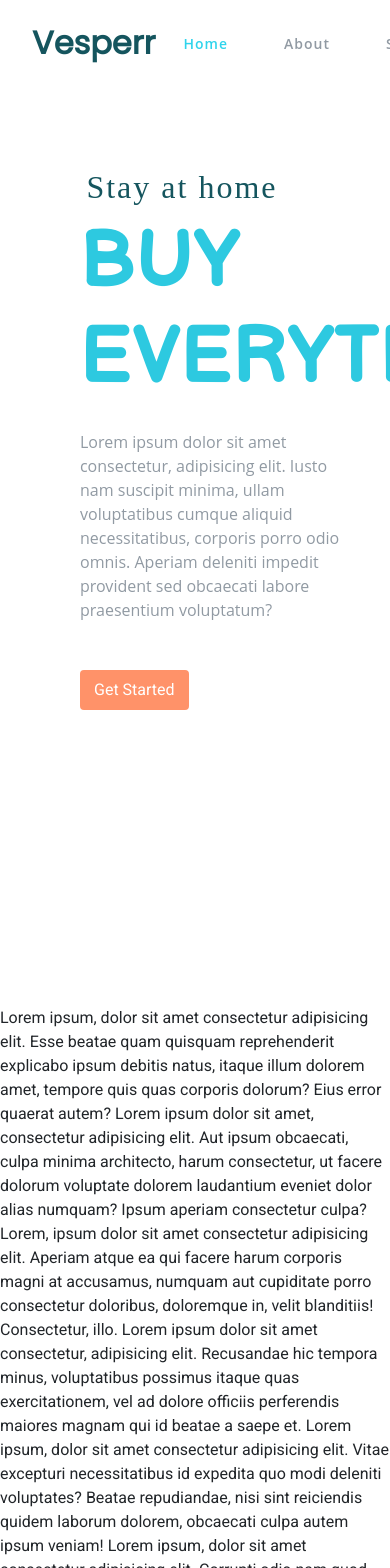
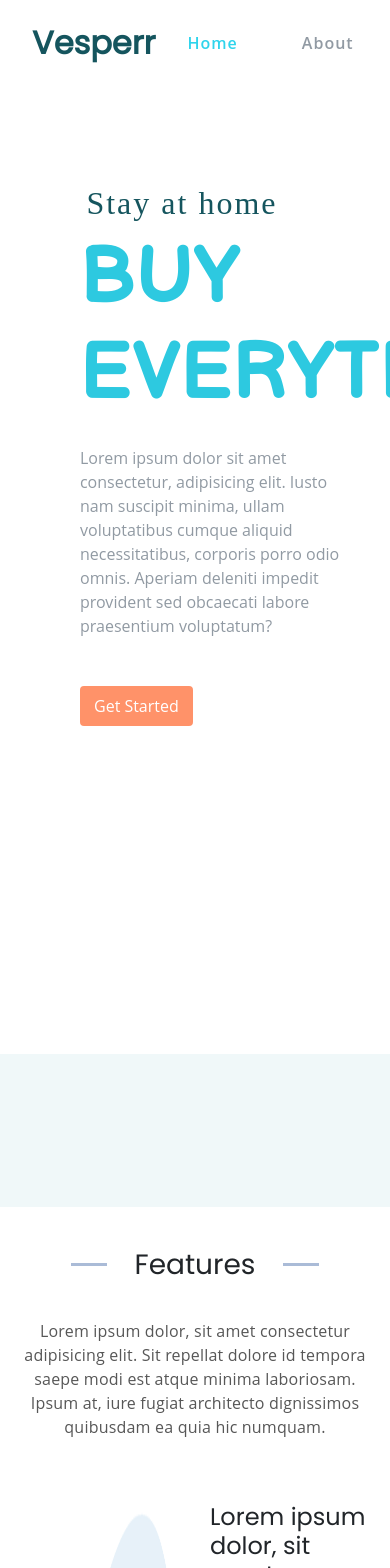
Before and after one commit to Nin10820/project-smarthome, a Vue app: page / in a window 390 px wide. Shown: the top 1568 px of the page. Built offline with nearby package versions, Linux system fonts and the light colour scheme; a web font is replaced by a local one.

Commit message:
Clients + Features

```diff
--- a/package.json
+++ b/package.json
@@ -14,9 +14,11 @@
     "aos": "^3.0.0-beta.6",
     "bootstrap": "^4.5.0",
     "core-js": "^3.6.5",
+    "countup.js": "^2.0.5",
     "jquery": "^3.5.1",
     "popper.js": "^1.16.1",
     "vue": "^2.6.11",
+    "vue-countup-v2": "^4.0.0",
     "vue-router": "^3.2.0"
   },
   "devDependencies": {
--- a/src/components/Navbar.vue
+++ b/src/components/Navbar.vue
@@ -90,6 +90,8 @@ nav {
   background: white;
   transition: 0.5s;
   z-index: 1;
+  border-radius: 5px;
+
 
   .logo {
     font-size: 2em;
@@ -132,7 +134,7 @@ nav.scrolled {
   color: #919aa3;
   padding: 0 2em;
   transition: 0.5s;
-  font-size: 14px;
+  font-size: 1em;
   font-family: "Open Sans", sans-serif;
   font-weight: 600;
   letter-spacing: 1px;
--- a/src/views/Home.vue
+++ b/src/views/Home.vue
@@ -28,10 +28,116 @@
     <!-- End Hero -->
 
     <!-- ======= Clients Section ======= -->
+    <section id="clients" class="clients">
+      <div class="container">
+        <div class="row">
+          <div class="col-lg-2 col-md-4 col-6">
+            <img
+              src="../assets/images/clients/client-1.png"
+              class="img-fluid"
+              alt
+              data-aos="zoom-in"
+            />
+          </div>
 
+          <div class="col-lg-2 col-md-4 col-6">
+            <img
+              src="../assets/images/clients/client-2.png"
+              class="img-fluid"
+              alt
+              data-aos="zoom-in"
+              data-aos-delay="100"
+            />
+          </div>
+
+          <div class="col-lg-2 col-md-4 col-6">
+            <img
+              src="../assets/images/clients/client-3.png"
+              class="img-fluid"
+              alt
+              data-aos="zoom-in"
+              data-aos-delay="200"
+            />
+          </div>
+
+          <div class="col-lg-2 col-md-4 col-6">
+            <img
+              src="../assets/images/clients/client-4.png"
+              class="img-fluid"
+              alt
+              data-aos="zoom-in"
+              data-aos-delay="300"
+            />
+          </div>
+
+          <div class="col-lg-2 col-md-4 col-6">
+            <img
+              src="../assets/images/clients/client-5.png"
+              class="img-fluid"
+              alt
+              data-aos="zoom-in"
+              data-aos-delay="400"
+            />
+          </div>
+
+          <div class="col-lg-2 col-md-4 col-6">
+            <img
+              src="../assets/images/clients/client-6.png"
+              class="img-fluid"
+              alt
+              data-aos="zoom-in"
+              data-aos-delay="500"
+            />
+          </div>
+        </div>
+      </div>
+    </section>
     <!-- End Clients Section -->
 
-    <section>
+    <!-- ======= Features Section ======= -->
+    <section class="features container">
+      <h3>Features</h3>
+      <p
+        class="text-center"
+      >Lorem ipsum dolor, sit amet consectetur adipisicing elit. Sit repellat dolore id tempora saepe modi est atque minima laboriosam. Ipsum at, iure fugiat architecto dignissimos quibusdam ea quia hic numquam.</p>
+      <div class="features-main row py-5">
+        <img src="../assets/images/features-1.png" alt class="img-fluid col-6" />
+        <div class="col-6">
+          <h4 class="font-weight-">Lorem ipsum dolor, sit amet consectetur adipisicing elit.</h4>
+          <p
+            class="font-italic"
+          >Lorem ipsum dolor sit amet consectetur adipisicing elit. Quibusdam excepturi accusantium maxime quia, adipisci illo earum harum sequi dolore aliquid, officia</p>
+          <ul>
+            <li>quos perferendis nobis nesciunt officiis laborum fugit nam modi.</li>
+            <li>quos perferendis nobis nesciunt officiis laborum fugit nam modi.</li>
+            <li>quos perferendis nobis nesciunt officiis laborum fugit nam modi.</li>
+          </ul>
+          <p>Lorem ipsum dolor sit, amet consectetur adipisicing elit. Facilis sapiente maxime error accusantium totam a ratione eveniet commodi eligendi!</p>
+        </div>
+      </div>
+      <div class="row">
+        <div class="feature-item col-sm-3">
+          <ICountUp :endVal="108" class="feature-item__val" />
+          <div>Clients</div>
+        </div>
+        <div class="feature-item col-sm-3">
+          <ICountUp :endVal="29" class="feature-item__val" />
+          <div>Clients</div>
+        </div>
+        <div class="feature-item col-sm-3">
+          <ICountUp :endVal="8" class="feature-item__val" />
+          <div>Clients</div>
+        </div>
+        <div class="feature-item col-sm-3">
+          <ICountUp :endVal="2612" class="feature-item__val" />
+          <div>Clients</div>
+        </div>
+      </div>
+    </section>
+
+    <!-- End Features Section -->
+
+    <section class="mt-3">
       <p>
         Lorem ipsum, dolor sit amet consectetur adipisicing elit. Esse beatae quam quisquam reprehenderit explicabo ipsum debitis natus, itaque illum dolorem amet, tempore quis quas corporis dolorum? Eius error quaerat autem?
         Lorem ipsum dolor sit amet, consectetur adipisicing elit. Aut ipsum obcaecati, culpa minima architecto, harum consectetur, ut facere dolorum voluptate dolorem laudantium eveniet dolor alias numquam? Ipsum aperiam consectetur culpa?
@@ -99,17 +205,31 @@
 <script>
 // @ is an alias to /src
 // import HelloWorld from '@/components/HelloWorld.vue'
+import ICountUp from "vue-countup-v2";
 
 export default {
   name: "Home",
   components: {
     // HelloWorld
+    ICountUp
   }
 };
 </script>
 <style lang="scss">
 @import url("https://fonts.googleapis.com/css2?family=Balsamiq+Sans:wght@700&display=swap");
 @import url("https://fonts.googleapis.com/css2?family=MuseoModerno&display=swap");
+
+* {
+  font-family: "Open Sans", sans-serif;
+}
+
+h1,
+h2,
+h3,
+h4 {
+  font-family: "Poppins", sans-serif;
+}
+
 .home {
   margin-top: 4em;
 
@@ -117,7 +237,7 @@ export default {
     position: relative;
     width: 100%;
 
-    padding: 5em 0 5em 5em;
+    padding: 6em 0 7em 5em;
 
     h1 {
       text-transform: uppercase;
@@ -169,5 +289,68 @@ export default {
       }
     }
   }
+
+  .clients {
+    position: relative;
+    background: #e1f1f381;
+    padding: 1.5em 0;
+
+    img {
+      cursor: pointer;
+      height: 35px;
+      opacity: 0.3;
+      filter: grayscale(90%);
+      transition: filter 2s;
+      &:hover {
+        filter: grayscale(10%);
+      }
+    }
+  }
+
+  .features {
+    h3 {
+      font-family: "Poppins", sans-serif;
+      padding: 1em;
+      padding-bottom: 0.6em;
+      display: flex;
+      justify-content: center;
+      align-items: center;
+
+      &::before {
+        content: "";
+        width: 70px;
+        height: 3px;
+        background: #aabbd7;
+        bottom: 0;
+        margin: 1em;
+      }
+
+      &::after {
+        content: "";
+        width: 70px;
+        height: 3px;
+        background: #aabbd7;
+        bottom: 0;
+        margin: 1em;
+      }
+    }
+
+    p, li {
+      letter-spacing: 0.2px;
+      color: #575757;
+    }
+
+    .feature-item {
+      text-align: center;
+      color: #919aa3;
+      line-height: 1.5;
+
+      &__val {
+        color: #34d4ea;
+        font-weight: bold;
+        font-size: 2.5em;
+      }
+    }
+  }
 }
 </style>
```
Also changed, not shown: src/assets/images/features-1.png (added), 1 other file (tests, documents, lock files or other folders).
